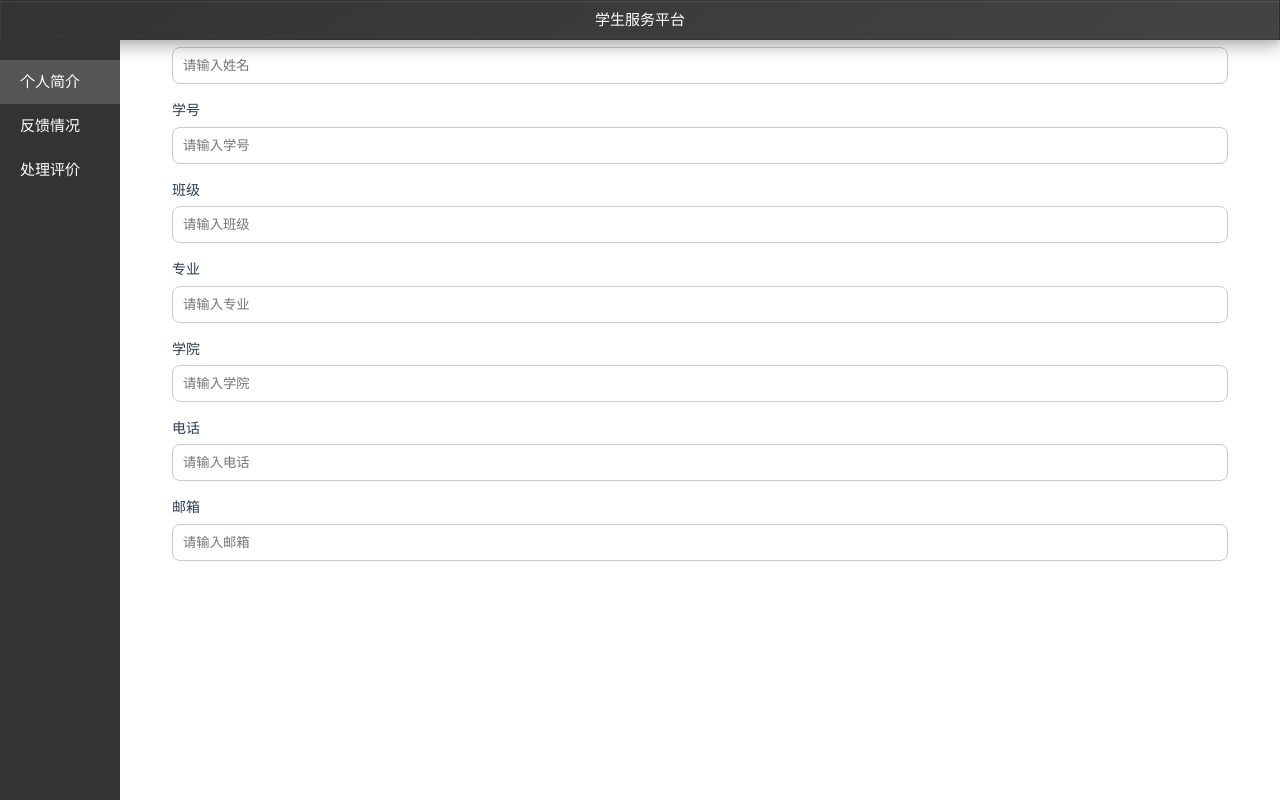
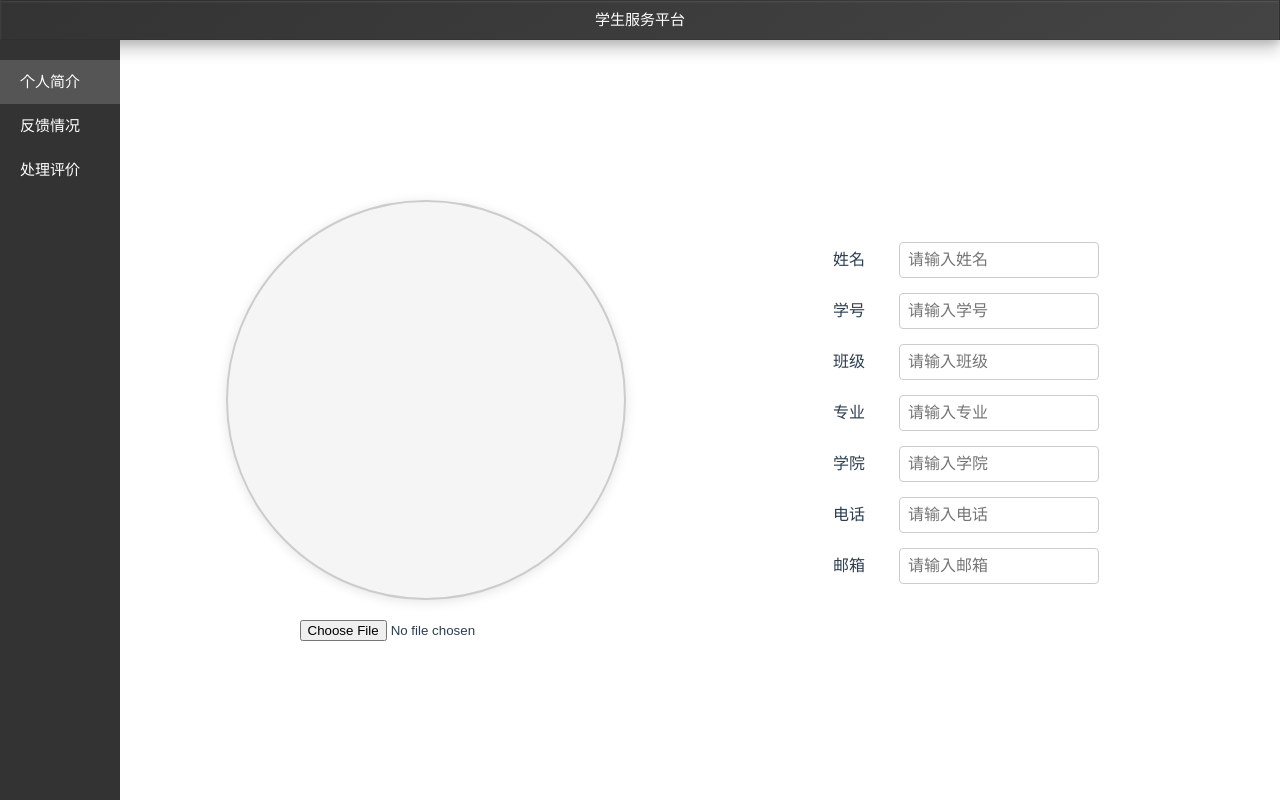
Before and after one commit to wjsds666/Student-Service-Platform, a Vue app in the folder demo/: page /stuhome in a window 1280 px wide. Built offline with nearby package versions, Linux system fonts and the light colour scheme.

Commit message:
优化
优化个人资料页面，添加头像上传功能及表单数据绑定

```diff
--- a/demo/src/pages/stuhome/stuhome.vue
+++ b/demo/src/pages/stuhome/stuhome.vue
@@ -25,34 +25,48 @@
       处理评价
     </div>
   </div>
-  <div class="profile-content" v-if="activeMenu === 'profile'">
+  <div class="profile-container" v-if="activeMenu === 'profile'">
+    <div class="profile-left">
+      <div
+        class="circle-frame"
+        :style="{ backgroundImage: profileImage ? 'url(' + profileImage + ')' : 'none' }"
+      ></div>
+      <input
+        type="file"
+        @change="handleImageUpload"
+        accept="image/*"
+        class="image-upload"
+      />
+    </div>
+    <div class="profile-right">
       <div class="form-group">
         <label>姓名</label>
-      <input type="text" placeholder="请输入姓名" />
+        <input type="text" v-model="profile.name" placeholder="请输入姓名" />
       </div>
       <div class="form-group">
         <label>学号</label>
-      <input type="text" placeholder="请输入学号" />
+        <input type="text" v-model="profile.studentId" placeholder="请输入学号" />
       </div>
       <div class="form-group">
         <label>班级</label>
-      <input type="text" placeholder="请输入班级" />
+        <input type="text" v-model="profile.class" placeholder="请输入班级" />
       </div>
       <div class="form-group">
         <label>专业</label>
-      <input type="text" placeholder="请输入专业" />
+        <input type="text" v-model="profile.major" placeholder="请输入专业" />
       </div>
       <div class="form-group">
         <label>学院</label>
-      <input type="text" placeholder="请输入学院" />
+        <input type="text" v-model="profile.college" placeholder="请输入学院" />
       </div>
       <div class="form-group">
         <label>电话</label>
-      <input type="text" placeholder="请输入电话" />
+        <input type="text" v-model="profile.phone" placeholder="请输入电话" />
       </div>
       <div class="form-group">
         <label>邮箱</label>
-      <input type="text" placeholder="请输入邮箱" />
+        <input type="text" v-model="profile.email" placeholder="请输入邮箱" />
+      </div>
     </div>
   </div>
 </template>
@@ -62,12 +76,31 @@ export default {
   data() {
     return {
       activeMenu: "profile",
+      profileImage: "",
+      profile: {
+        name: "",
+        studentId: "",
+        class: "",
+        major: "",
+        college: "",
+        phone: "",
+        email: "",
+      },
     };
   },
   methods: {
     switchMenu(menu) {
       this.activeMenu = menu;
-      // 这里可以添加页面切换逻辑
+    },
+    handleImageUpload(e) {
+      const file = e.target.files[0];
+      if (file) {
+        const reader = new FileReader();
+        reader.onload = (event) => {
+          this.profileImage = event.target.result;
+        };
+        reader.readAsDataURL(file);
+      }
     },
   },
 };
@@ -116,22 +149,56 @@ export default {
 .menu-item.active {
   background-color: #555;
 }
-.profile-content {
+.profile-container {
+  display: flex;
+  margin-top: 40px;
   margin-left: 120px;
   padding: 20px;
+  height: calc(100vh - 40px);
+}
+.profile-left {
+  flex: 1;
+  display: flex;
+  flex-direction: column;
+  align-items: center;
+  justify-content: center;
+}
+.circle-frame {
+  width: 400px;
+  height: 400px;
+  border-radius: 50%;
+  border: 2px solid #ccc;
+  background-color: #f5f5f5;
+  background-size: cover;
+  background-position: center;
+  box-shadow: 0 2px 12px rgba(0, 0, 0, 0.1);
+}
+.image-upload {
+  margin-top: 20px;
+}
+.profile-right {
+  flex: 1;
+  display: flex;
+  flex-direction: column;
+  align-items: center;
+  justify-content: center;
+  padding: 0 20px;
 }
 .form-group {
-  display: flex;
-  flex-direction: column;
   margin-bottom: 15px;
+  text-align: center;
 }
 .form-group label {
-  margin-bottom: 5px;
-  font-size: 14px;
+  display: inline-block;
+  width: 80px;
+  margin-right: 10px;
+  font-size: 16px;
 }
 .form-group input {
-  border-radius: 8px;
-  padding: 10px;
+  padding: 8px;
   border: 1px solid #ccc;
+  border-radius: 4px;
+  width: 200px;
+  font-size: 16px;
 }
 </style>
```
Lines whose indentation alone changed are shown as unchanged.
